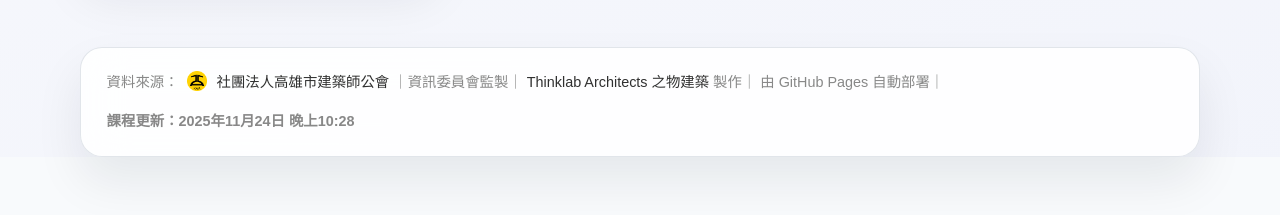
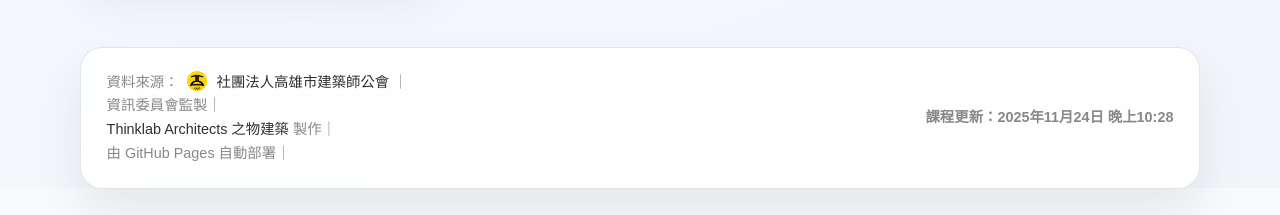
Before and after one commit to thinklab-architects/line-courses, a website: page index.html in a window 1280 px wide. Shown: the part 2137-2352 px from the top of the page. Drawn offline with Linux system fonts and the light colour scheme.

Commit message:
content: format footer attribution with line breaks and links

```diff
--- a/index.html
+++ b/index.html
@@ -104,9 +104,10 @@
             target="_blank"
             rel="noopener noreferrer"
           >社團法人高雄市建築師公會</a>
-          ｜資訊委員會監製｜
+          ｜<br />
+          資訊委員會監製｜<br />
           <a href="https://www.tlabarc.com/" target="_blank" rel="noopener noreferrer">Thinklab Architects 之物建築</a>
-          製作｜
+          製作｜<br />
           由 GitHub Pages 自動部署｜
         </p>
         <p id="updatedAt" class="footer-updated" aria-live="polite">
```
